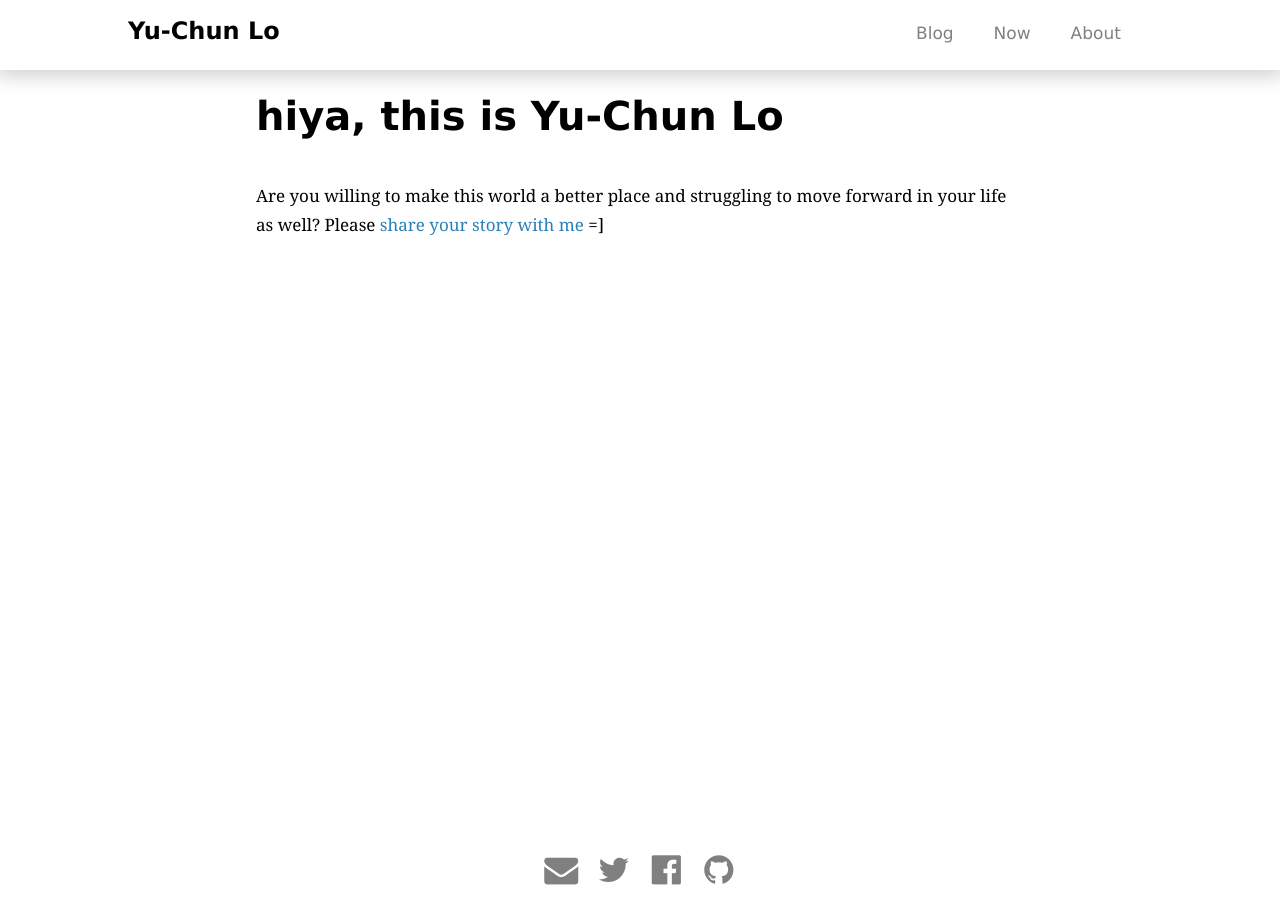
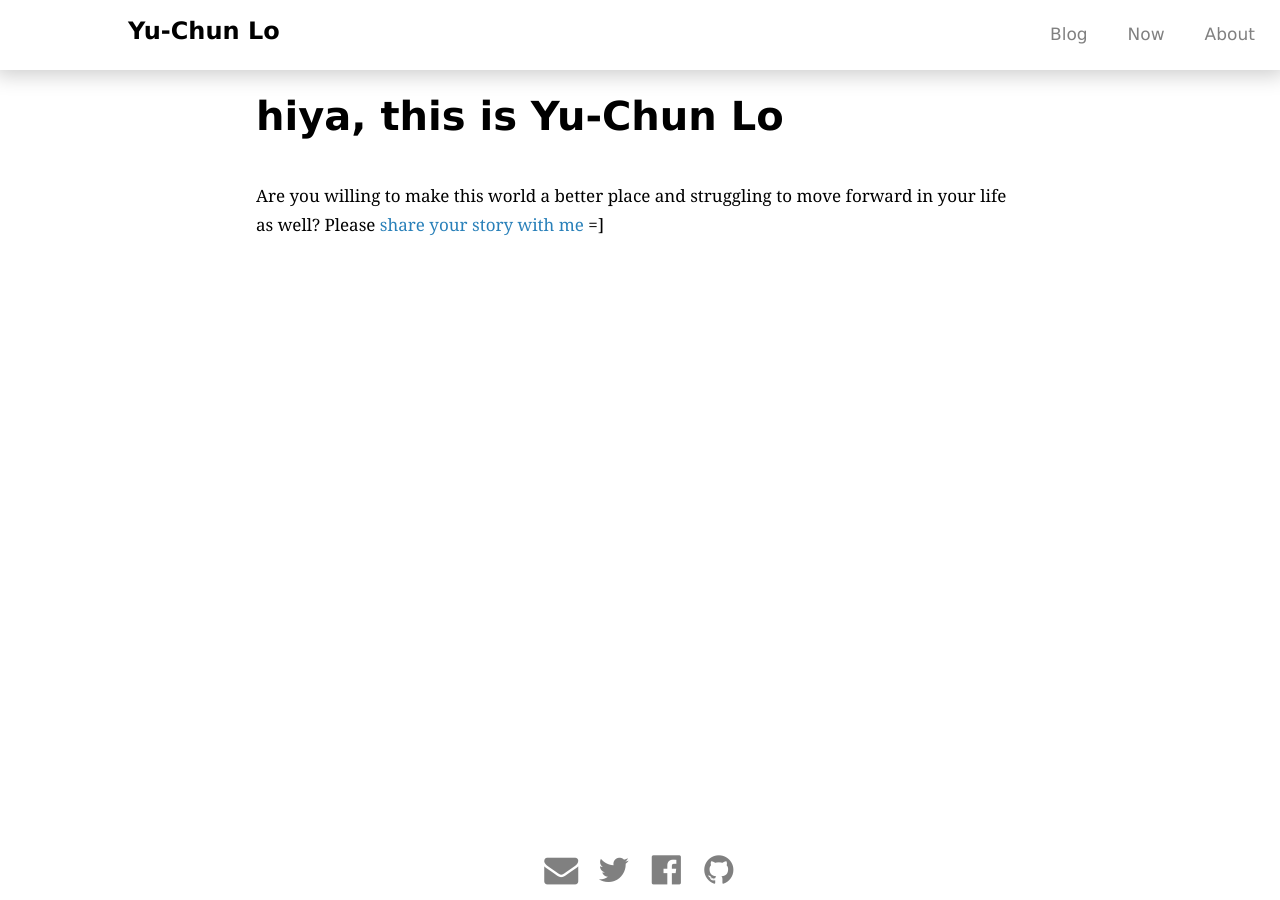
Before and after one commit to yuchunlo/yuchunlo.github.io, a Jekyll site: the page built from index.html, in a window 1280 px wide. Built offline with Jekyll 4.4.1, drawn with Linux system fonts in a browser that asks for light colours; nearby versions of some CDN libraries.

Commit message:
Update main.css

```diff
--- a/css/main.css
+++ b/css/main.css
@@ -14,31 +14,6 @@
 a:hover {
   border-bottom: 1px solid;
   padding-bottom: 2px;
-}
-#page-title {
-  font-family: "Verdana", "PingFang TC", "Microsoft JhengHei", sans-serif;
-  font-size: 24px;
-  font-weight: bold;
-  line-height: 1.5em;
-  margin-bottom: 0.4em;
-}
-@media only screen and (min-width: 768px) and (max-width: 979px) {
-  #page-title {
-    font-size: 34px;
-    padding-bottom: 24px;
-  }
-}
-@media only screen and (min-width: 980px) {
-  #page-title {
-    font-size: 40px;
-    line-height: 1.3em;
-    padding-bottom: 24px;
-  }
-}
-#date {
-  color: gray;
-  font-family: "Verdana", "PingFang TC", "Microsoft JhengHei", sans-serif;
-  font-size: 11px;
 }
 ul {
   margin: 0;
@@ -91,53 +66,42 @@
   }
 }
 .main-nav #brand {
-  width: 200px;
   text-align: center;
-  margin: auto;
   font-size: 24px;
   padding-top: 17px;
   font-weight: bold;
 }
 @media only screen and (min-width: 768px) and (max-width: 979px) {
   .main-nav #brand {
-    position: fixed;
-    text-align: left;
+    float: left;
     padding-left: 10%;
   }
 }
 @media only screen and (min-width: 980px) {
   .main-nav #brand {
-    position: fixed;
-    text-align: left;
+    float: left;
     padding-left: 10%;
   }
 }
 .main-nav ul {
   width: 250px;
-  text-align: center;
   margin: auto;
-  padding: 17px 0px 0px 10px;
+  padding: 17px 0px 0px 25px;
   list-style: none;
 }
 @media only screen and (min-width: 768px) and (max-width: 979px) {
   .main-nav ul {
-    position: fixed;
-    text-align: left;
-    padding-top: 19px;
-    padding-left: 70%;
-  }
+    float: right;
+    padding-top: 20px;
+	}
 }
 @media only screen and (min-width: 980px) {
   .main-nav ul {
-    position: fixed;
-    text-align: left;
-    padding-top: 19px;
-    padding-left: 70%;
+    float: right;
+    padding-top: 20px;
   }
 }
 .main-nav li {
-  position: relative;
-  display: block;
   padding: 0px 20px;
   float: left;
 }
@@ -164,6 +128,31 @@
 .main-content p {
   margin: 0 0 0.7em 0;
 }
+#page-title {
+  font-family: "Verdana", "PingFang TC", "Microsoft JhengHei", sans-serif;
+  font-size: 24px;
+  font-weight: bold;
+  line-height: 1.5em;
+  margin-bottom: 0.4em;
+}
+@media only screen and (min-width: 768px) and (max-width: 979px) {
+  #page-title {
+    font-size: 34px;
+    padding-bottom: 24px;
+  }
+}
+@media only screen and (min-width: 980px) {
+  #page-title {
+    font-size: 40px;
+    line-height: 1.3em;
+    padding-bottom: 24px;
+  }
+}
+#date {
+  color: gray;
+  font-family: "Verdana", "PingFang TC", "Microsoft JhengHei", sans-serif;
+  font-size: 11px;
+}
 .footer {
   position: fixed;
   height: 60px;
```
